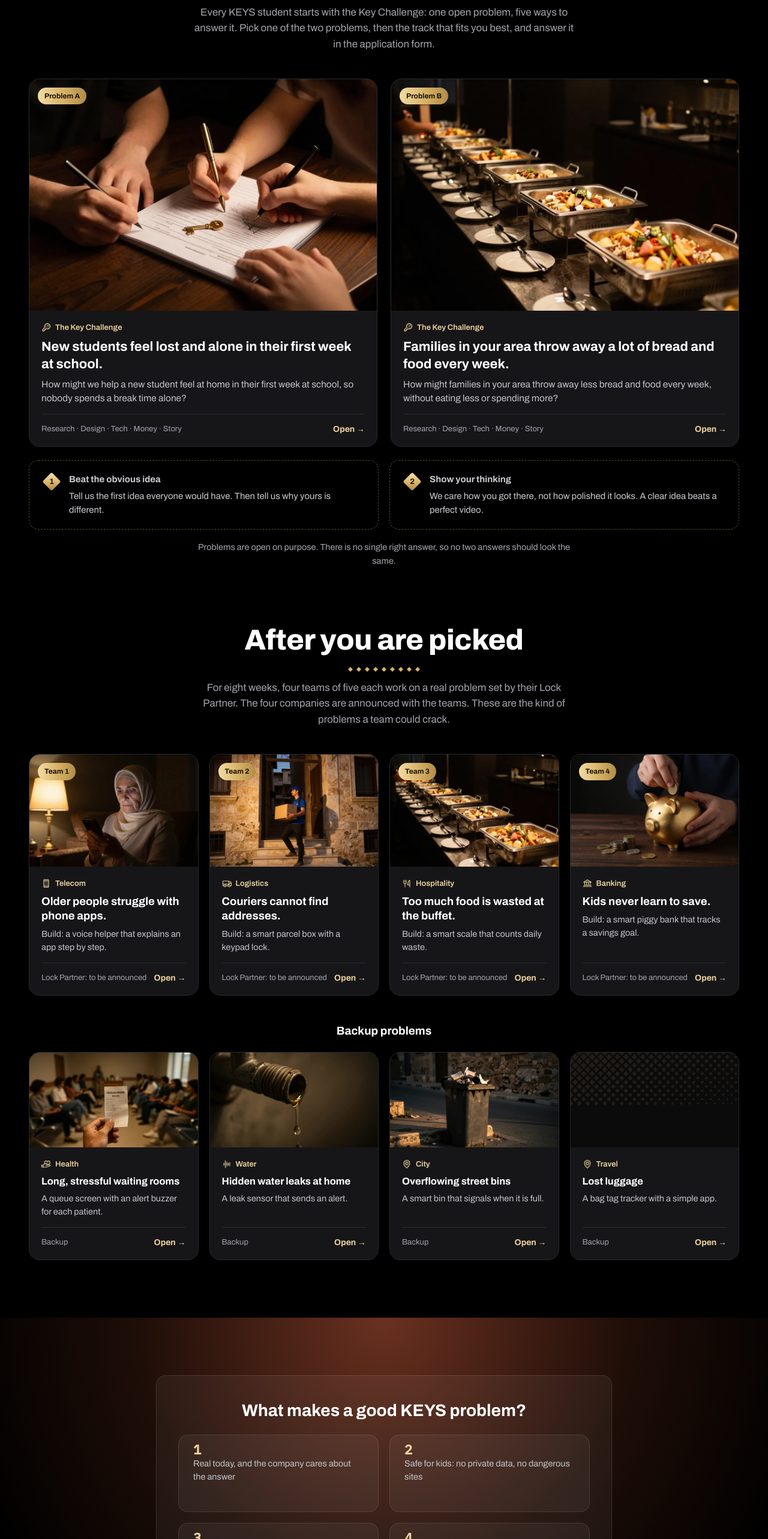
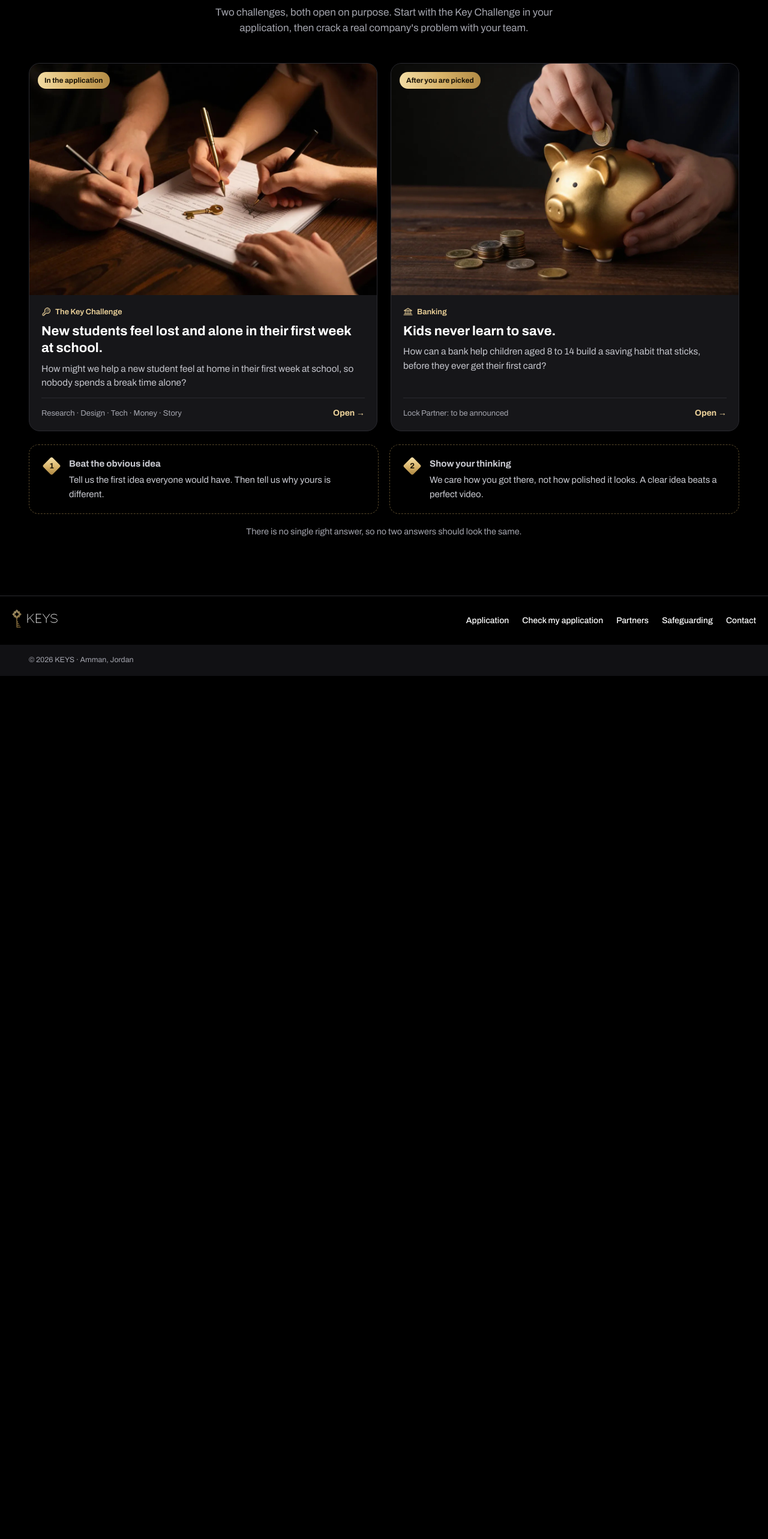
Before and after one commit to NmaaAlhawary/key, a React (Vite) app: page /challenges in a window 1280 px wide. Shown: the part 234-2800 px from the top of the page at 60% size. After the commit the page ends 1361 px from the top, so only its background shows below. Built offline with nearby package versions, Linux system fonts and the light colour scheme.

Commit message:
Phone layout, two challenges on Challenges page

```diff
--- a/src/main.jsx
+++ b/src/main.jsx
@@ -4,6 +4,7 @@ import { BrowserRouter } from 'react-router-dom'
 import App from './App.jsx'
 import './styles.css'
 import './linen.css'
+import './mobile.css'
 
 createRoot(document.getElementById('root')).render(
   <React.StrictMode>
--- /dev/null
+++ b/src/mobile.css
@@ -0,0 +1,48 @@
+/* Phone layout. Loaded last so it wins over styles.css and linen.css. */
+html, body { overflow-x: clip; }
+
+@media (max-width: 760px) {
+  .wrap { padding: 0 16px; }
+  .footer-top { padding: 22px 16px; }
+  .footer-bottom .wrap { padding: 0 16px; }
+
+  /* Home hero: photo on top, text card under it, buttons in a row */
+  .hero { padding-top: 64px; }
+  .hero .slides { position: relative; inset: auto; height: 300px; }
+  .hero .hero-box { position: relative; left: auto; right: auto; bottom: auto; max-width: none; margin: -64px 16px 0; padding: 20px 20px 18px; }
+  .hero .hero-box h1 { font-size: clamp(26px, 7.4vw, 32px); line-height: 1.12; }
+  .hero .hero-box h1 .ln { white-space: normal; }
+  .hero .hero-box p { font-size: 15px; }
+  .hero-arrow { display: none; }
+  .hero-side { flex-direction: row; flex-wrap: wrap; align-items: center; gap: 10px; padding: 18px 16px 48px; }
+  .hero-side > * { font-size: 15px; }
+  .hero .credit, .hero .img-credit { position: static; display: block; padding: 0 16px 10px; text-align: right; }
+
+  /* Tiles: two per row */
+  .tiles { display: grid; grid-template-columns: 1fr 1fr; gap: 10px; }
+  .tile, .tile.ptile { width: auto; height: auto; min-height: 104px; }
+  .tile.ptile.photo { height: 190px; }
+  .tile b { font-size: 15px; }
+  .tile span { font-size: 9.5px; letter-spacing: .08em; }
+
+  /* The animated key strip needs a wide screen; the journey cards carry it on phones */
+  .blade { display: none; }
+  .jgrid { margin-top: 28px; }
+
+  /* Piece 1 options: one per row, icon beside text */
+  .opts { grid-template-columns: 1fr; }
+  .opt { display: grid; grid-template-columns: 34px 1fr; column-gap: 14px; align-items: center; text-align: left; padding: 14px 16px; }
+  .opt svg { grid-row: 1 / span 2; }
+  .opt b { grid-column: 2; margin-top: 0; }
+  .opt span { grid-column: 2; }
+
+  /* Session rhythm: hide the tiny labels that cannot fit */
+  .rhythm small, .rhythm2 small { font-size: 10px; }
+
+  .sec { padding: 64px 0; }
+  .h2 { font-size: clamp(28px, 8vw, 36px); }
+  .ctabox { padding: 28px 20px; }
+  .drop-file { grid-template-columns: 52px 1fr; }
+  .drop-file .btn { grid-column: 1 / -1; justify-self: start; }
+  .drop-file b { max-width: 200px; }
+}
--- a/src/pages/Challenges.jsx
+++ b/src/pages/Challenges.jsx
@@ -1,7 +1,7 @@
 import { Link } from 'react-router-dom'
 import Icon from '../components/Icon.jsx'
 import { asset } from '../asset.js'
-import { PROBLEMS, GOOD_PROBLEM, KEY_PROBLEMS, KEY_RULES } from '../content.js'
+import { PROBLEMS, KEY_PROBLEMS, KEY_RULES } from '../content.js'
 import { TRACKS } from '../shared/rules.js'
 
 export default function Challenges() {
@@ -11,11 +11,11 @@ export default function Challenges() {
         <div className="pattern-corner" />
         <div className="wrap">
           <h1 className="h2 h2-bar">The KEYS Challenges</h1>
-          <p className="lead">Every KEYS student starts with the Key Challenge: one open problem, five ways to answer it. Pick one of the two problems, then the track that fits you best, and answer it in the application form.</p>
+          <p className="lead">Two challenges, both open on purpose. Start with the Key Challenge in your application, then crack a real company's problem with your team.</p>
           <div className="chgrid two">
-            {KEY_PROBLEMS.map(p => (
+            {[KEY_PROBLEMS.find(p => p.slug === 'problem-a')].map(p => (
               <Link className="chcard big" to={`/challenges/${p.slug}`} key={p.slug}>
-                <div className="chcard-img"><img src={asset(p.img)} alt="" loading="lazy" /><span className="chcard-team">Problem {p.letter}</span></div>
+                <div className="chcard-img"><img src={asset(p.img)} alt="" loading="lazy" /><span className="chcard-team">In the application</span></div>
                 <div className="chcard-body">
                   <span className="chcard-sec"><Icon name="key" size={16} />The Key Challenge</span>
                   <h3>{p.problem}</h3>
@@ -24,50 +24,20 @@ export default function Challenges() {
                 </div>
               </Link>
             ))}
-          </div>
-          <div className="krules">{KEY_RULES.map(([b, t], n) => <div key={b}><i>{n + 1}</i><span><b>{b}</b>{t}</span></div>)}</div>
-          <p className="krules-note">Problems are open on purpose. There is no single right answer, so no two answers should look the same.</p>
-
-          <h2 className="h2 h2-bar" style={{ marginTop: 96 }}>After you are picked</h2>
-          <p className="lead">For eight weeks, four teams of five each work on a real problem set by their Lock Partner. The four companies are announced with the teams. These are the kind of problems a team could crack.</p>
-          <div className="chgrid">
-            {PROBLEMS.slice(0, 4).map((p, i) => (
-              <Link className="chcard" to={`/challenges/${p.slug}`} key={p.slug}>
-                <div className="chcard-img">{p.img ? <img src={asset(p.img)} alt="" loading="lazy" /> : <span className="chcard-art" />}<span className="chcard-team">Team {i + 1}</span></div>
+            {[PROBLEMS.find(p => p.slug === 'banking')].map(p => (
+              <Link className="chcard big" to={`/challenges/${p.slug}`} key={p.slug}>
+                <div className="chcard-img">{p.img ? <img src={asset(p.img)} alt="" loading="lazy" /> : <span className="chcard-art" />}<span className="chcard-team">After you are picked</span></div>
                 <div className="chcard-body">
                   <span className="chcard-sec"><Icon name={p.ic} size={16} />{p.sector}</span>
                   <h3>{p.problem}.</h3>
-                  <p>Build: {p.build.charAt(0).toLowerCase() + p.build.slice(1)}.</p>
+                  <p>{p.q || `Build: ${p.build.charAt(0).toLowerCase() + p.build.slice(1)}.`}</p>
                   <div className="chcard-foot"><span>Lock Partner: to be announced</span><b>Open →</b></div>
                 </div>
               </Link>
             ))}
           </div>
-          <h3 className="subhead">Backup problems</h3>
-          <div className="chgrid small">
-            {PROBLEMS.slice(4).map(p => (
-              <Link className="chcard" to={`/challenges/${p.slug}`} key={p.slug}>
-                <div className="chcard-img">{p.img ? <img src={asset(p.img)} alt="" loading="lazy" /> : <span className="chcard-art" />}</div>
-                <div className="chcard-body">
-                  <span className="chcard-sec"><Icon name={p.ic} size={16} />{p.sector}</span>
-                  <h3>{p.problem}</h3>
-                  <p>{p.build}.</p>
-                  <div className="chcard-foot"><span>Backup</span><b>Open →</b></div>
-                </div>
-              </Link>
-            ))}
-          </div>
-        </div>
-      </section>
-      <section className="sec glow-sec center">
-        <div className="wrap">
-          <div className="ctabox" style={{ maxWidth: 760 }}>
-            <h2>What makes a good KEYS problem?</h2>
-            <div className="gcards" style={{ marginTop: 18 }}>
-              {GOOD_PROBLEM.map((g, i) => <div className="gcard" key={g}><h3><span className="chip-ic">{i + 1}</span></h3><p>{g}</p></div>)}
-            </div>
-            <Link to="/partners" className="btn btn-red arrow" style={{ marginTop: 24 }}>Bring your problem</Link>
-          </div>
+          <div className="krules">{KEY_RULES.map(([b, t], n) => <div key={b}><i>{n + 1}</i><span><b>{b}</b>{t}</span></div>)}</div>
+          <p className="krules-note">There is no single right answer, so no two answers should look the same.</p>
         </div>
       </section>
     </>
--- a/src/pages/Home.jsx
+++ b/src/pages/Home.jsx
@@ -47,7 +47,7 @@ export default function Home() {
   return (
     <>
       <section className="hero">
-        <div className="slides" style={{ position: 'absolute', inset: 0 }}>
+        <div className="slides">
           {SLIDES.map((sl, k) => <div key={k} className={`slide ${k === i ? 'on' : ''}`}><img src={asset(sl.img)} alt="" style={{ objectPosition: sl.pos }} /></div>)}
         </div>
         <button className="hero-arrow l" aria-label="Previous slide" onClick={() => go(-1)}>‹</button>
--- a/src/styles.css
+++ b/src/styles.css
@@ -61,6 +61,7 @@ button, input, select, textarea { font: inherit; color: inherit; }
 
 /* ---------- hero carousel ---------- */
 .hero { position: relative; height: min(88vh, 820px); min-height: 560px; overflow: hidden; background: var(--bg); color: #fff; }
+.hero .slides { position: absolute; inset: 0; }
 .slide { position: absolute; inset: 0; opacity: 0; transition: opacity 1s ease; }
 .slide.on { opacity: 1; }
 .slide img { width: 100%; height: 100%; object-fit: cover; }
```
